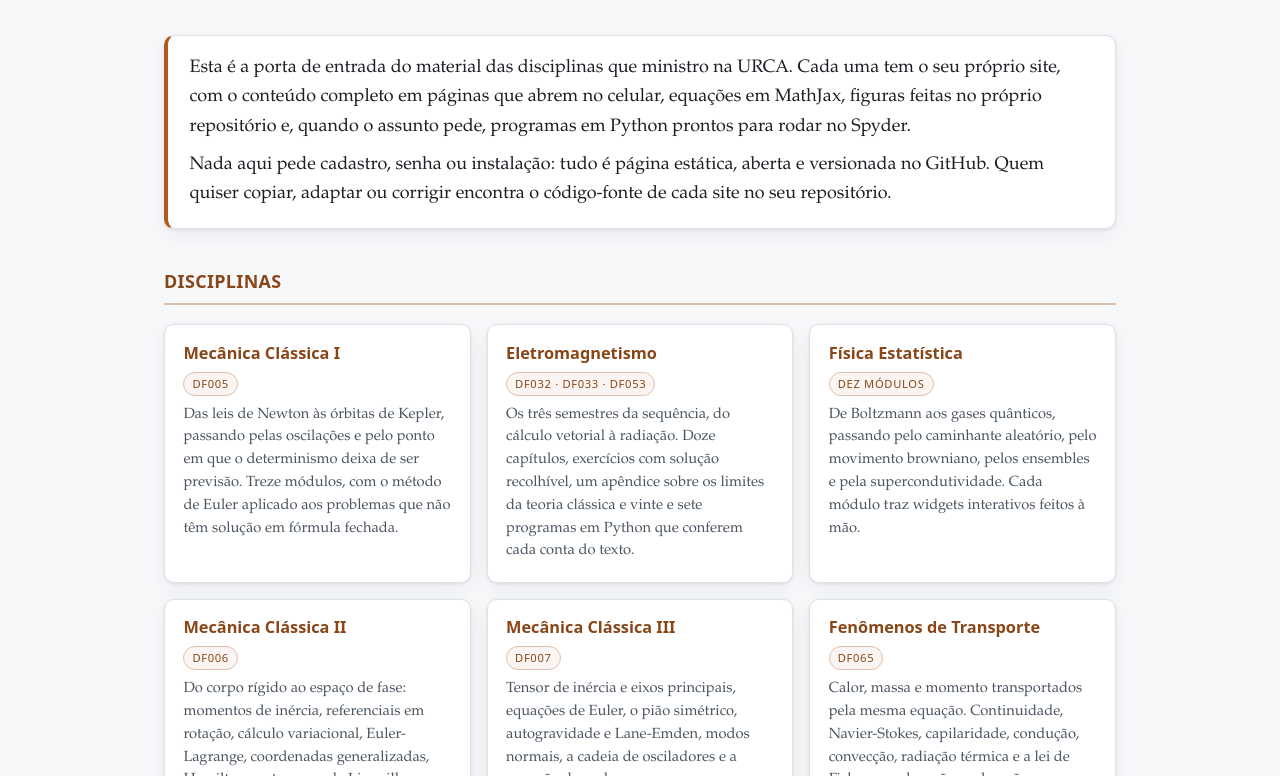
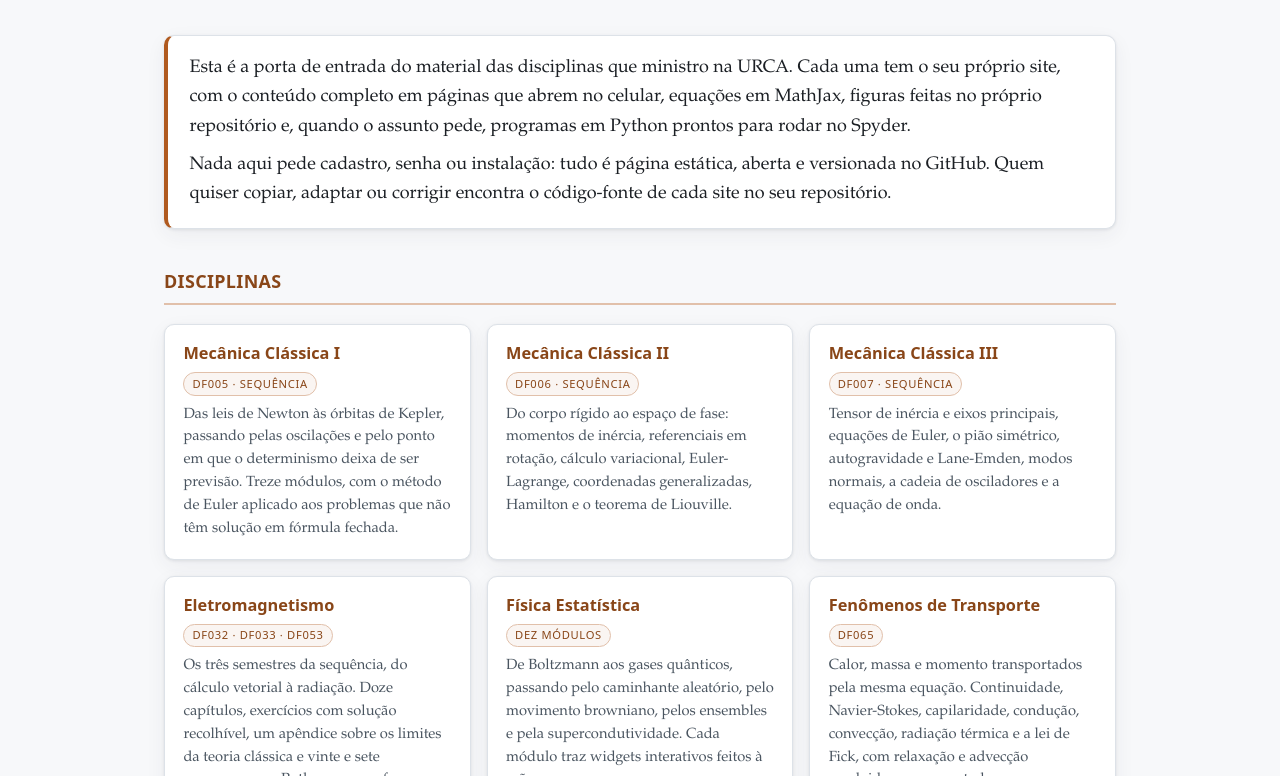
Before and after one commit to apianomorais/apianomorais.github.io, a plain HTML site: page index.html in a window 1280 px wide. Shown: the part 176-952 px from the top of the page. Drawn offline with Linux system fonts and the light colour scheme.

Commit message:
Portal: as três Mecânicas juntas e marcadas como sequência
Os cartões passam a abrir com Mecânica Clássica I, II e III, em ordem, e as
três trazem a palavra "sequência" na etiqueta, ao lado do código da
disciplina. Antes, o Eletromagnetismo e a Física Estatística entravam entre a
I e a II, e nada dizia que as três são um percurso de três semestres.

Co-Authored-By: Claude Opus 5 <noreply@anthropic.com>
Claude-Session: https://claude.ai/code/session_01VYy9br5FFwkBtaTjGJS68d

```diff
--- a/index.html
+++ b/index.html
@@ -40,11 +40,27 @@
 
     <article class="cartao">
       <h3><a href="https://apianomorais.github.io/mecanica-classica-i/">Mecânica Clássica I</a></h3>
-      <span class="etiqueta">DF005</span>
+      <span class="etiqueta">DF005 · sequência</span>
       <p>Das leis de Newton às órbitas de Kepler, passando pelas oscilações e
       pelo ponto em que o determinismo deixa de ser previsão. Treze módulos,
       com o método de Euler aplicado aos problemas que não têm solução em
       fórmula fechada.</p>
+    </article>
+
+    <article class="cartao">
+      <h3><a href="https://apianomorais.github.io/mecanica-classica-ii/">Mecânica Clássica II</a></h3>
+      <span class="etiqueta">DF006 · sequência</span>
+      <p>Do corpo rígido ao espaço de fase: momentos de inércia, referenciais
+      em rotação, cálculo variacional, Euler-Lagrange, coordenadas
+      generalizadas, Hamilton e o teorema de Liouville.</p>
+    </article>
+
+    <article class="cartao">
+      <h3><a href="https://apianomorais.github.io/mecanica-classica-iii/">Mecânica Clássica III</a></h3>
+      <span class="etiqueta">DF007 · sequência</span>
+      <p>Tensor de inércia e eixos principais, equações de Euler, o pião
+      simétrico, autogravidade e Lane-Emden, modos normais, a cadeia de
+      osciladores e a equação de onda.</p>
     </article>
 
     <article class="cartao">
@@ -62,22 +78,6 @@
       <p>De Boltzmann aos gases quânticos, passando pelo caminhante aleatório,
       pelo movimento browniano, pelos ensembles e pela supercondutividade.
       Cada módulo traz widgets interativos feitos à mão.</p>
-    </article>
-
-    <article class="cartao">
-      <h3><a href="https://apianomorais.github.io/mecanica-classica-ii/">Mecânica Clássica II</a></h3>
-      <span class="etiqueta">DF006</span>
-      <p>Do corpo rígido ao espaço de fase: momentos de inércia, referenciais
-      em rotação, cálculo variacional, Euler-Lagrange, coordenadas
-      generalizadas, Hamilton e o teorema de Liouville.</p>
-    </article>
-
-    <article class="cartao">
-      <h3><a href="https://apianomorais.github.io/mecanica-classica-iii/">Mecânica Clássica III</a></h3>
-      <span class="etiqueta">DF007</span>
-      <p>Tensor de inércia e eixos principais, equações de Euler, o pião
-      simétrico, autogravidade e Lane-Emden, modos normais, a cadeia de
-      osciladores e a equação de onda.</p>
     </article>
 
     <article class="cartao">
```
